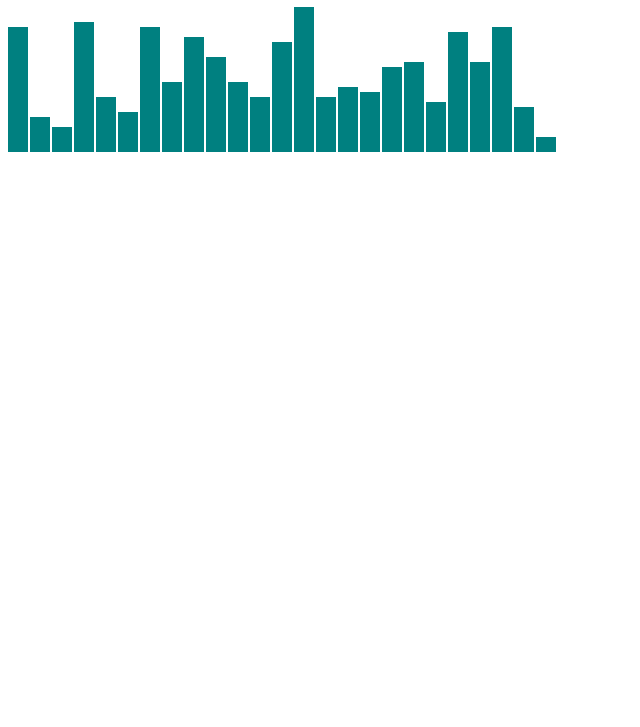
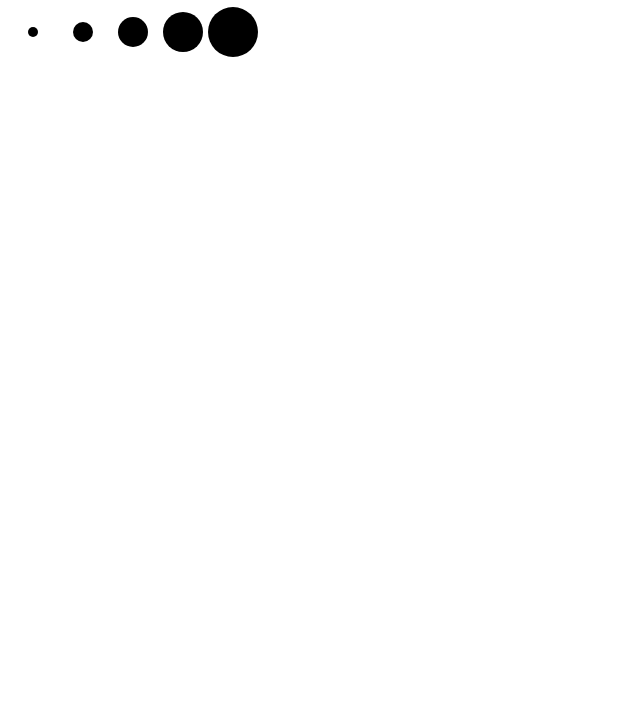
Before and after one commit to stephr3/d3-practice, a plain HTML site: page index.html in a window 1280 px wide. Shown: the part 73-800 px from the top of the page, without its empty margins (0-640 px from the left). Drawn offline with nearby package versions, Linux system fonts and the light colour scheme.

Commit message:
display circles with radius based on bound data

```diff
--- a/index.html
+++ b/index.html
@@ -9,19 +9,23 @@
     <h1>D3 Practice!</h1>
     <script src="https://d3js.org/d3.v4.min.js"></script>
     <script type="text/javascript">
-      var dataset = [ 25, 7, 5, 26, 11, 8, 25, 14, 23, 19,
-              14, 11, 22, 29, 11, 13, 12, 17, 18, 10,
-              24, 18, 25, 9, 3 ];
-      d3.select('body')
-        .selectAll('div')
+      var dataset = [ 5, 10, 15, 20, 25 ];
+      var w = 500;
+      var h = 50;
+      var svg = d3.select('body').append('svg').attr('width', w).attr('height', h);;
+      var circles = svg.selectAll('circle')
         .data(dataset)
         .enter()
-        .append('div')
-        .attr('class', 'bar')
-        .style('height', function(d) {
-          d = d * 5;
-          return d + 'px';
-        });
+        .append('circle');
+      circles.attr('cx', function (d, i) {
+                    return (i * 50) + 25;
+                  })
+              .attr('cy', h/2)
+              .attr('r', function(d) {
+                return d;
+              });
+
+
     </script>
   </body>
 </html>
```
